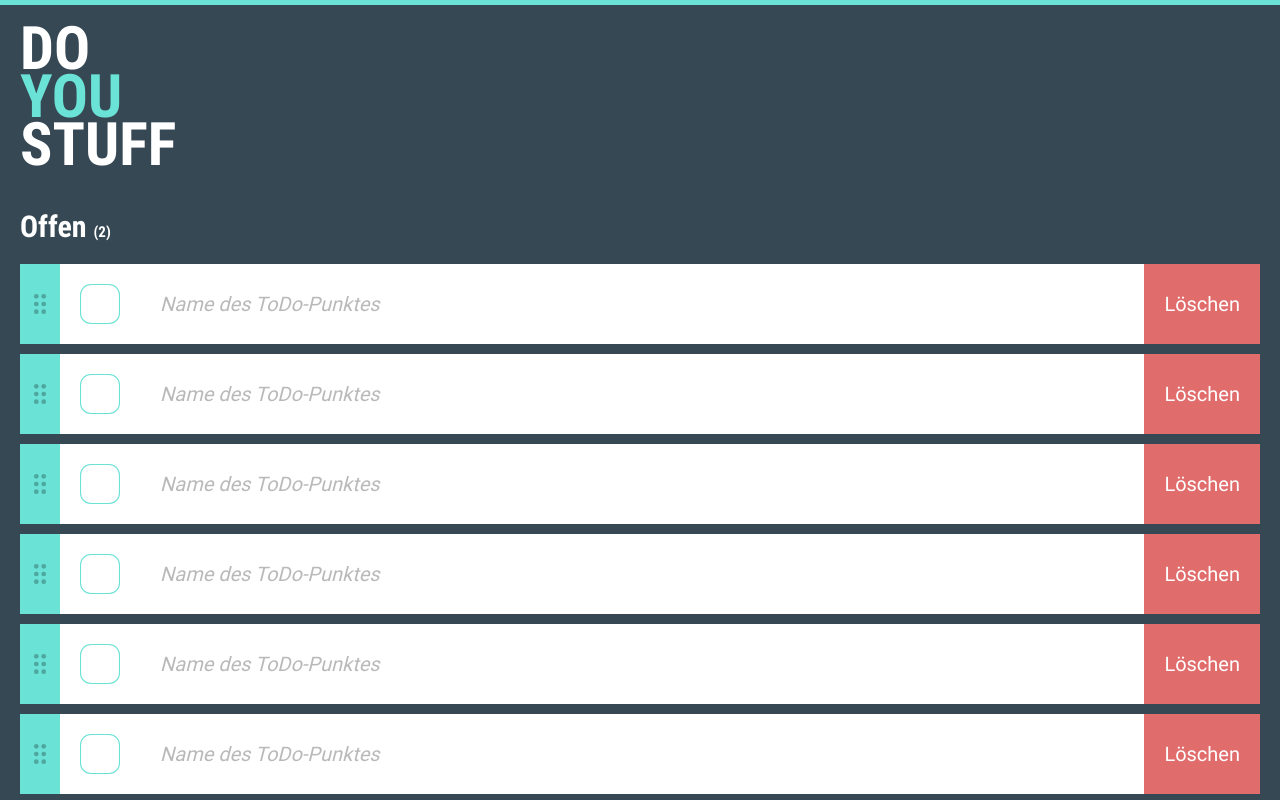
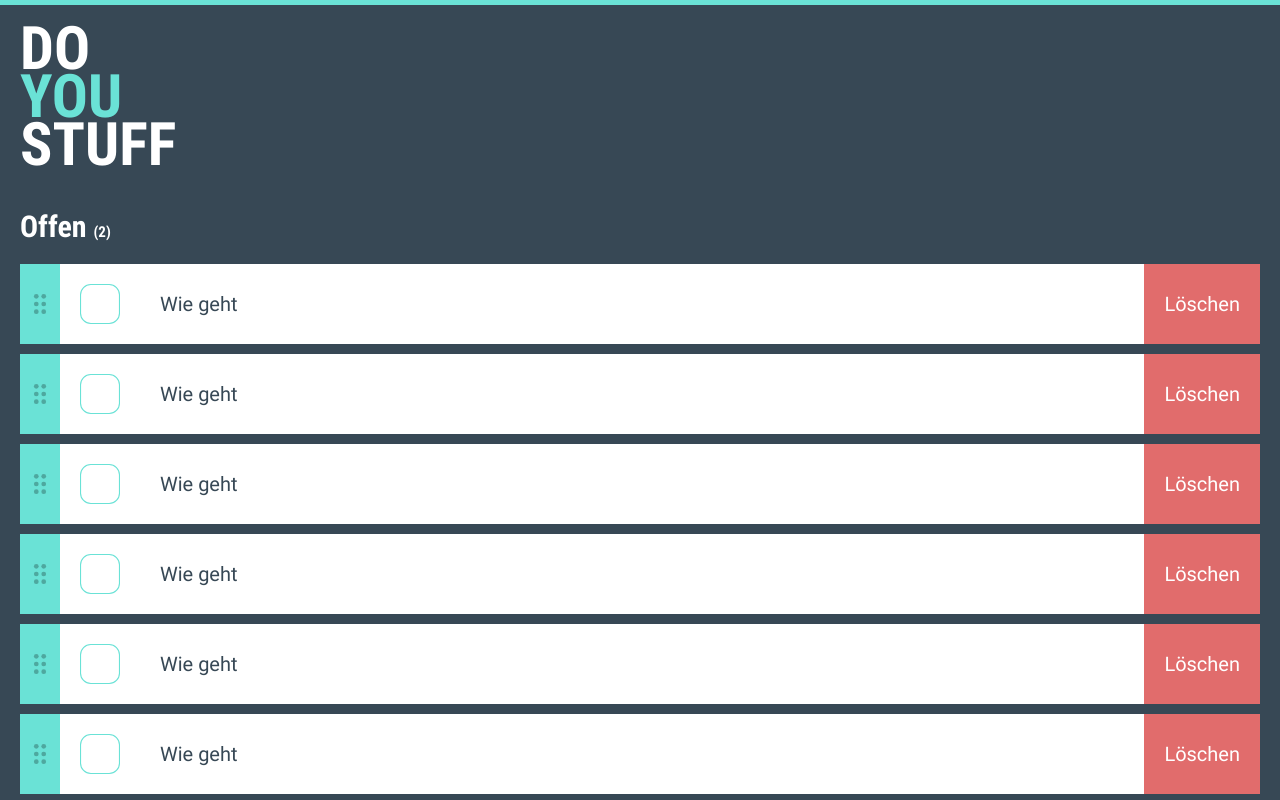
Before and after one commit to Belan-Mihail/angular-todo, an Angular app: page / in a window 1280 px wide. Shown: the top 800 px of the page. Built offline with nearby package versions, Linux system fonts and the light colour scheme.

Commit message:
declare funct to delete todo elements

```diff
--- a/src/app/_template/template-todo/template-todo.component.html
+++ b/src/app/_template/template-todo/template-todo.component.html
@@ -8,10 +8,10 @@
             <img *ngIf="ToDo.status" (click)="changeCheck($event)" src="assets/svg/checkbox-done.svg">
         </div>
         <div class="todo-content-titel">
-            <input type="text" placeholder="Name des ToDo-Punktes">
+            <input (blur)="changeLabel($event)" type="text" [(ngModel)]="ToDo.label" placeholder="Name des ToDo-Punktes">
         </div>
     </div>
-    <div class="delete">
+    <div class="delete" (click)="deleteToDo($event)">
         <span>Löschen</span>
     </div>
 </div>
--- a/src/app/_template/template-todo/template-todo.component.ts
+++ b/src/app/_template/template-todo/template-todo.component.ts
@@ -26,4 +26,14 @@ export class TemplateTodoComponent implements OnInit {
     public changeCheck(event?: any): void {
       this.ToDo.status = !this.ToDo.status
     }
+
+    public changeLabel(event?: any): void {
+      console.log(this.ToDo.label)
+    }
+
+    public deleteToDo(event?: any): void {
+      console.log(this.ToDo.id)
+    }
+
+
 }
--- a/src/app/app.module.ts
+++ b/src/app/app.module.ts
@@ -1,5 +1,6 @@
 import { NgModule } from '@angular/core';
 import { BrowserModule } from '@angular/platform-browser';
+import { FormsModule } from '@angular/forms';
 
 import { AppRoutingModule } from './app-routing.module';
 import { AppComponent } from './app.component';
@@ -18,7 +19,9 @@ import { TemplateHeaderComponent } from './_template/template-header/template-he
   ],
   imports: [
     BrowserModule,
-    AppRoutingModule
+    AppRoutingModule,
+    FormsModule
+
   ],
   providers: [],
   bootstrap: [AppComponent]
```
